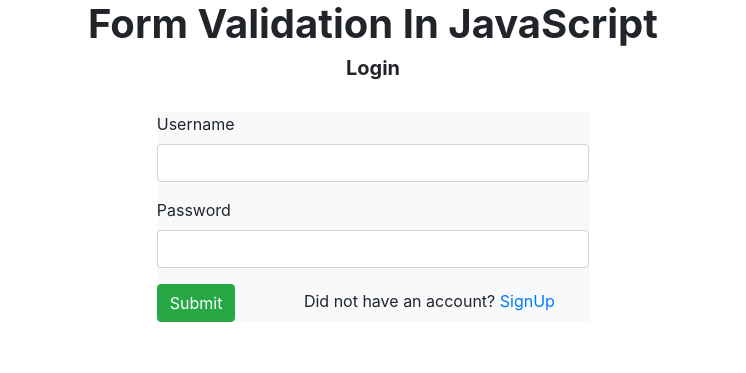
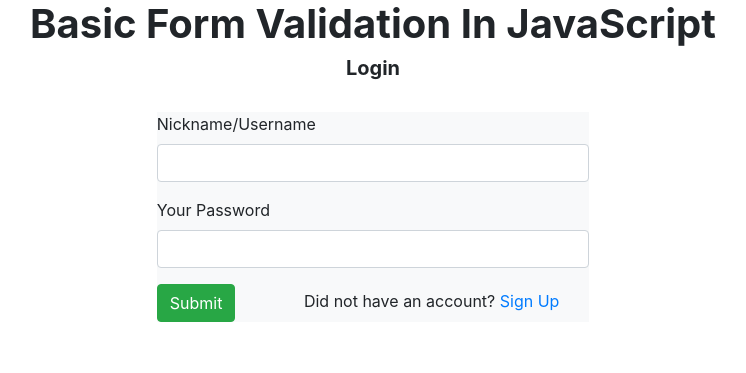
Before and after one commit to Mohammed-25/Js-Form-Validation, a plain HTML site: page login.html in a window 1280 px wide. Shown: the whole page, without its empty margins (267-1013 px from the left). Drawn offline with nearby package versions, Linux system fonts and the light colour scheme.

Commit message:
Update login.html

```diff
--- a/login.html
+++ b/login.html
@@ -21,7 +21,7 @@
       class="text-green text-center font-weight-bold"
       style="font-size: 40px;"
     >
-      Form Validation In JavaScript
+      Basic Form Validation In JavaScript
     </h1>
 
     <h4 class="text-blue text-center font-weight-bold" style="font-size: 20px;">
@@ -34,7 +34,7 @@
       <div class="col-lg-5 m-auto d-block">
         <form action="#" onsubmit="return validation()" class="bg-light">
           <div class="form-group">
-            <label for="user" class="font-weight-regular"> Username </label>
+            <label for="user" class="font-weight-regular"> Nickname/Username </label>
             <input
               type="text"
               name="user"
@@ -46,7 +46,7 @@
           </div>
 
           <div class="form-group">
-            <label class="font-weight-regular"> Password </label>
+            <label class="font-weight-regular"> Your Password </label>
             <input
               type="password"
               name="pass"
@@ -65,7 +65,7 @@
             class="btn btn-success"
             autocomplete="off"
           />&emsp;&emsp;&emsp;&emsp; Did not have an account?
-          <a href="index.html">SignUp</a>
+          <a href="index.html">Sign Up</a>
         </form>
 
         <br /><br />
```
